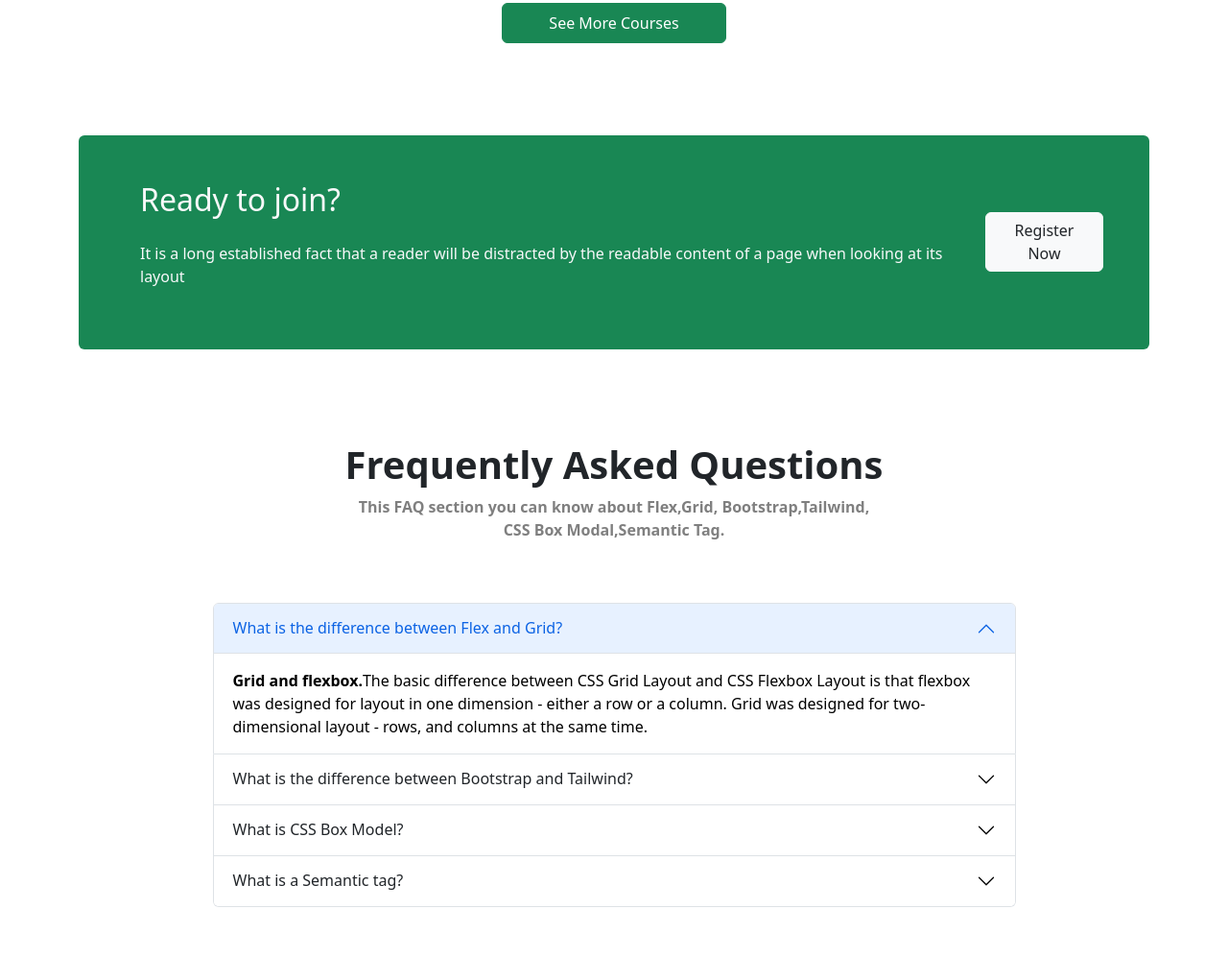
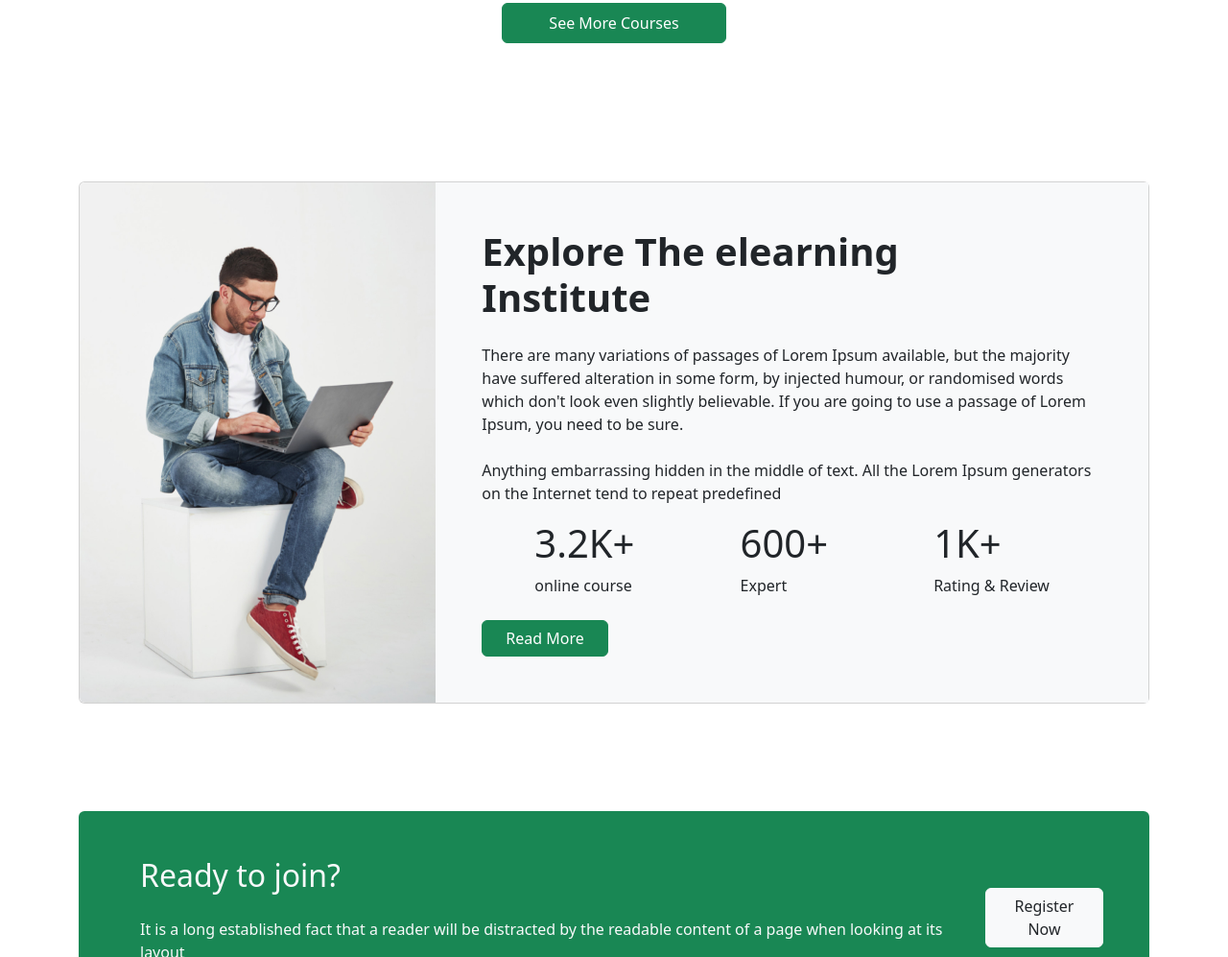
Before and after one commit to subirdas29/edutech-website, a plain HTML site: page index.html in a window 1280 px wide. Shown: the part 1731-2728 px from the top of the page at 96% size. Drawn offline with nearby package versions, Linux system fonts and the light colour scheme.

Commit message:
elearing section added

```diff
--- a/index.html
+++ b/index.html
@@ -216,6 +216,48 @@
         </div>
         <!-- more courses button end-->
 
+        <!-- elearing section start  -->
+        <section class="py-5">
+            <div class="card mb-3 w-100">
+                <div class="row g-0 ">
+                    <div class="col-md-4">
+                        <img src="images/working.png" class="img-fluid h-100 rounded-start" alt="...">
+                    </div>
+                    <div class="col-md-8 bg-light">
+                        <div class="card-body p-5 ">
+                            <h5 class="card-title fw-bold fs-1 mb-4">Explore The elearning
+                                <br> Institute
+                            </h5>
+                            <p class="card-text">There are many variations of passages of Lorem Ipsum available, but the
+                                majority have suffered alteration in some form, by injected humour, or
+                                randomised words which don't look even slightly believable. If you are going
+                                to use a passage of Lorem Ipsum, you need to be sure. <br><br>
+                                Anything embarrassing hidden in the middle of text. All the Lorem Ipsum
+                                generators on the Internet tend to repeat predefined</p>
+                            <div class="d-flex justify-content-around mb-4">
+
+                                <div>
+                                    <h1>3.2K+</h1>
+                                    <span>online course</span>
+                                </div>
+                                <div>
+                                    <h1>600+</h1>
+                                    <span>Expert</span>
+                                </div>
+
+                                <div>
+                                    <h1>1K+</h1>
+                                    <span>Rating & Review</span>
+                                </div>
+                            </div>
+                            <div class="btn btn-success px-4">Read More</div>
+                        </div>
+                    </div>
+                </div>
+            </div>
+        </section>
+        <!-- elearing section end  -->
+
         <!-- Register section start -->
         <section
             class="bg-success d-flex flex-lg-row flex-md-column flex-column text-lg-start text-center p-5 align-items-center justify-content-between rounded my-5">
```
